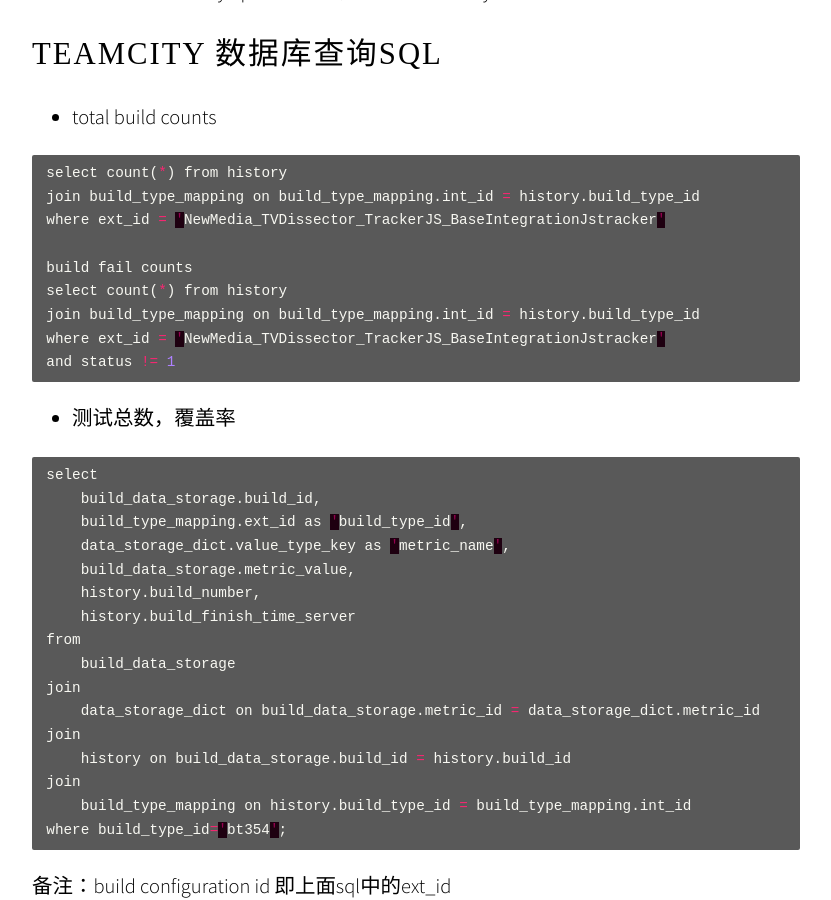
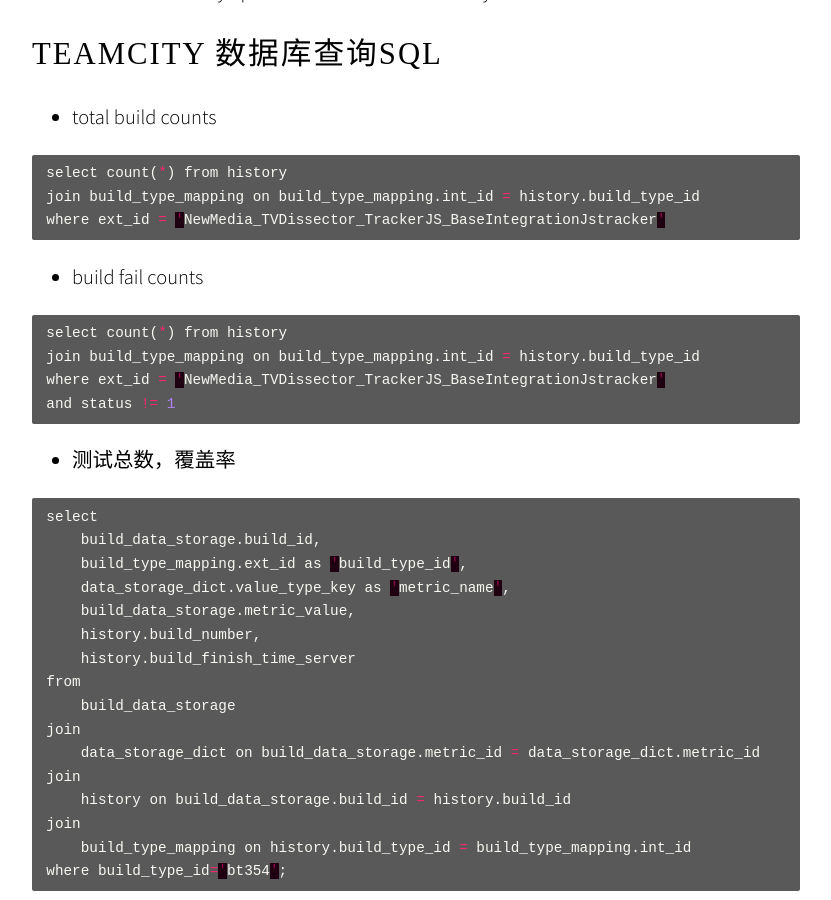
Before and after one commit to astrisk/astrisk.github.io, a Jekyll site: the page built from _posts/2017-04-24-teamcity-api.md, in a window 1280 px wide and 900 px high, scrolled down 2639 px. Shown: the whole window, without its empty margins (224-1055 px from the left). Built offline with Jekyll 4.4.1, drawn with Linux system fonts in a browser that asks for light colours; some web fonts are replaced.

Commit message:
update格式

```diff
--- a/_posts/2017-04-24-teamcity-api.md
+++ b/_posts/2017-04-24-teamcity-api.md
@@ -76,7 +76,12 @@
 join build_type_mapping on build_type_mapping.int_id = history.build_type_id
 where ext_id = 'NewMedia_TVDissector_TrackerJS_BaseIntegrationJstracker'
 
-build fail counts
+{% endhighlight %}
+
+- build fail counts
+
+{% highlight c %}
+
 select count(*) from history
 join build_type_mapping on build_type_mapping.int_id = history.build_type_id
 where ext_id = 'NewMedia_TVDissector_TrackerJS_BaseIntegrationJstracker'
```
